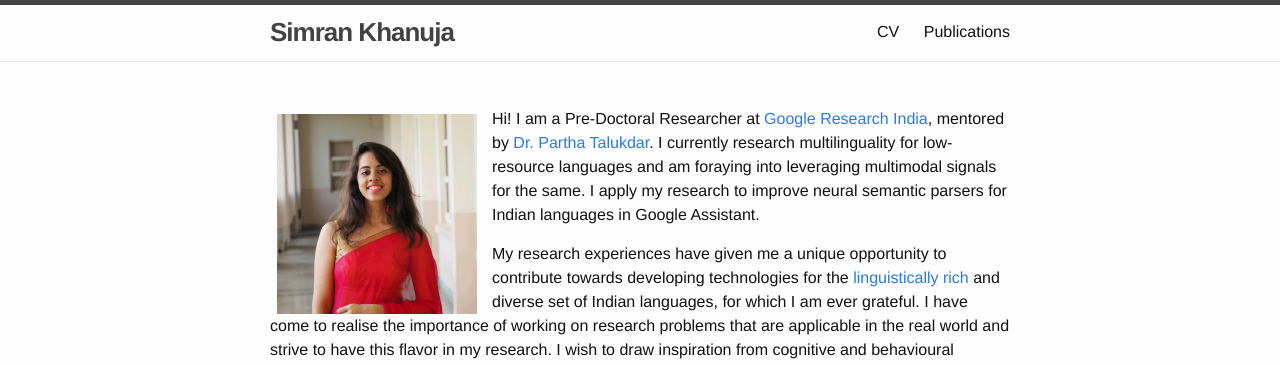
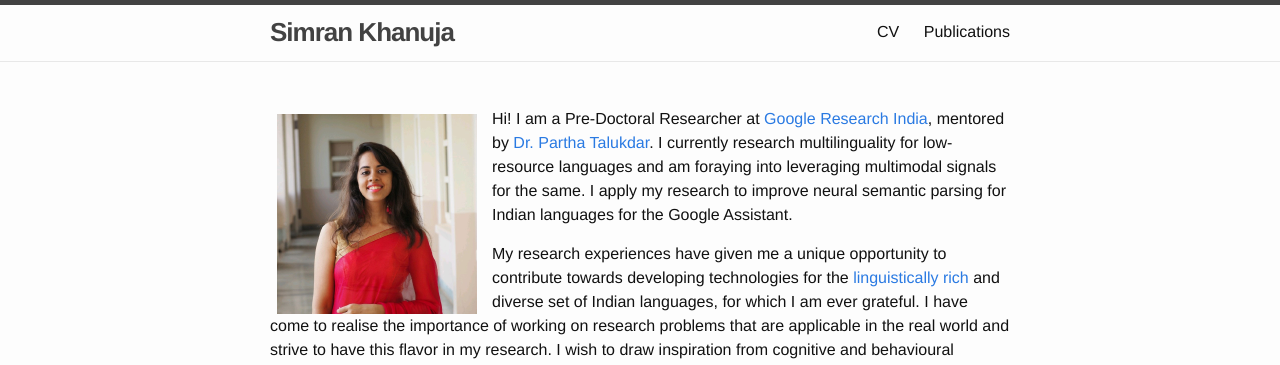
Before and after one commit to simran-khanuja/simran-khanuja.github-deprecated.io, a Jekyll site: the page built from index.md, in a window 1280 px wide. Shown: the top 365 px of the page. Built offline with Jekyll 4.4.1, drawn with Linux system fonts in a browser that asks for light colours.

Commit message:
corrected desc

```diff
--- a/index.md
+++ b/index.md
@@ -10,7 +10,7 @@ layout: default
 
 <img style="float: left;margin-right: 15px;margin-top: 7px; margin-left: 7px;height: 200px;border: 5" src=" {{ site.url }}/assets/dp.jpeg">
 
-Hi! I am a Pre-Doctoral Researcher at [Google Research India](https://research.google/locations/india/), mentored by [Dr. Partha Talukdar](http://talukdar.net/). I currently research multilinguality for low-resource languages and am foraying into leveraging multimodal signals for the same. I apply my research to improve neural semantic parsers for Indian languages in Google Assistant.
+Hi! I am a Pre-Doctoral Researcher at [Google Research India](https://research.google/locations/india/), mentored by [Dr. Partha Talukdar](http://talukdar.net/). I currently research multilinguality for low-resource languages and am foraying into leveraging multimodal signals for the same. I apply my research to improve neural semantic parsing for Indian languages for the Google Assistant.
 
 My research experiences have given me a unique opportunity to contribute towards developing technologies for the [linguistically rich](https://youtu.be/MpPJ4Rr-5SQ) and diverse set of Indian languages, for which I am ever grateful. I have come to realise the importance of working on research problems that are applicable in the real world and strive to have this flavor in my research. I wish to draw inspiration from cognitive and behavioural sciences to build technologies that make human-computer interaction more seamless and natural.
 
```
